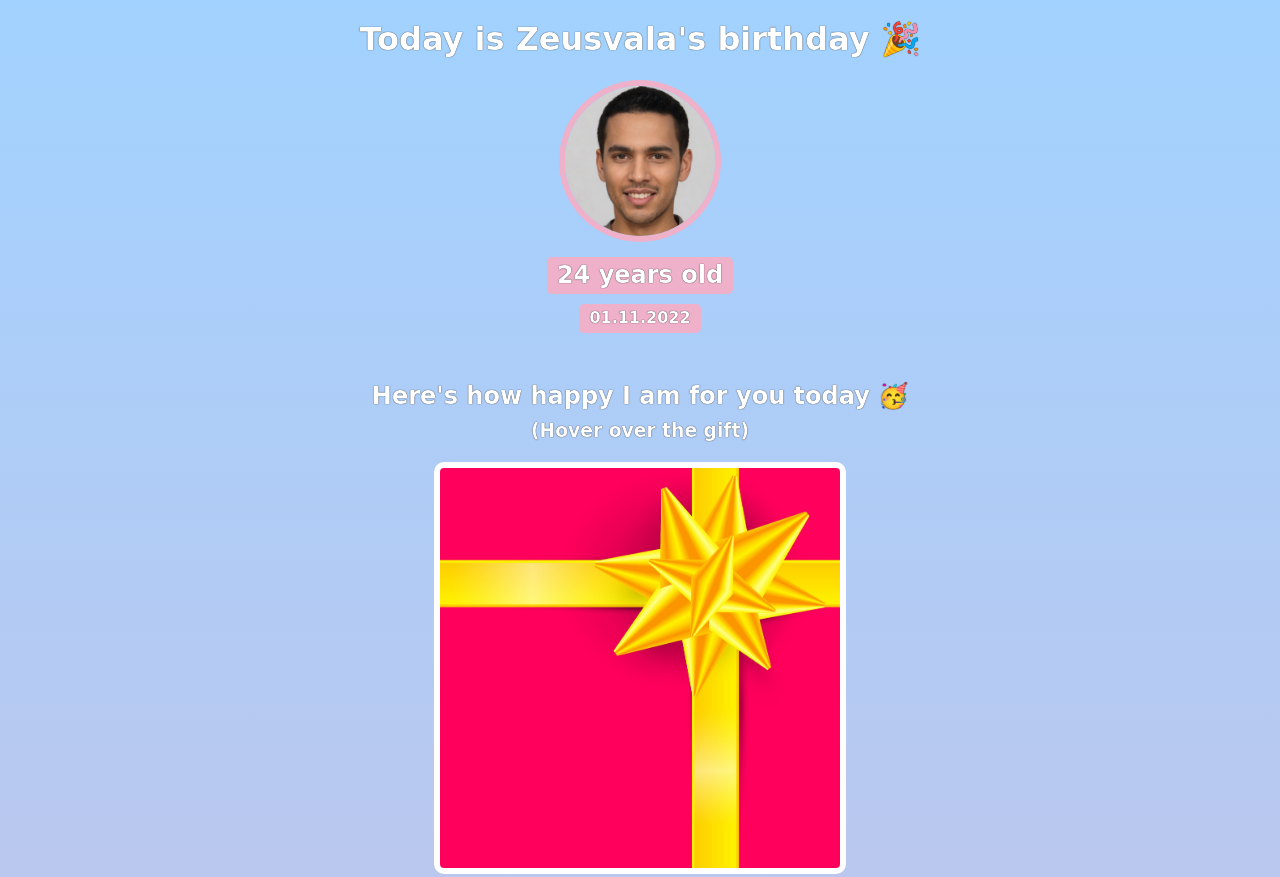
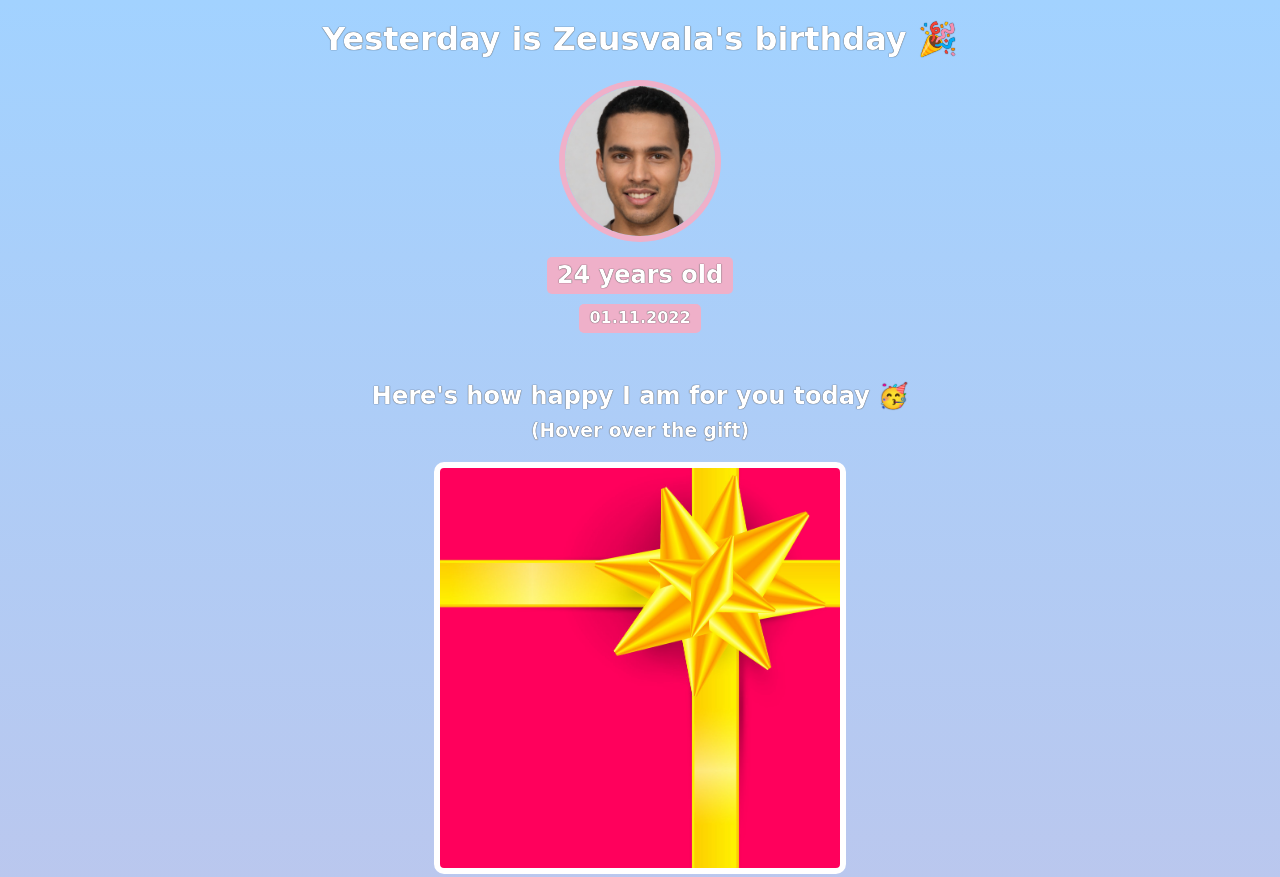
Before and after one commit to Rr1901/Birthday-Gift, a website built with Vite: page index.html in a window 1280 px wide. Shown: the top 877 px of the page. Built offline with nearby package versions, Linux system fonts and the light colour scheme; a web font is replaced by a local one.

Commit message:
By zeus vala

```diff
--- a/index.html
+++ b/index.html
@@ -14,7 +14,7 @@
   </head>
   <body>
     <div id="header">
-      <h1>Today is Zeusvala's birthday 🎉</h1>
+      <h1>Yesterday is Zeusvala's birthday 🎉</h1>
       <img id="bff-img" src="images/nick.jpg" />
       <h2 id="bday-age">24 years old</h2>
       <h4 id="bday-date">01.11.2022</h4>
```
